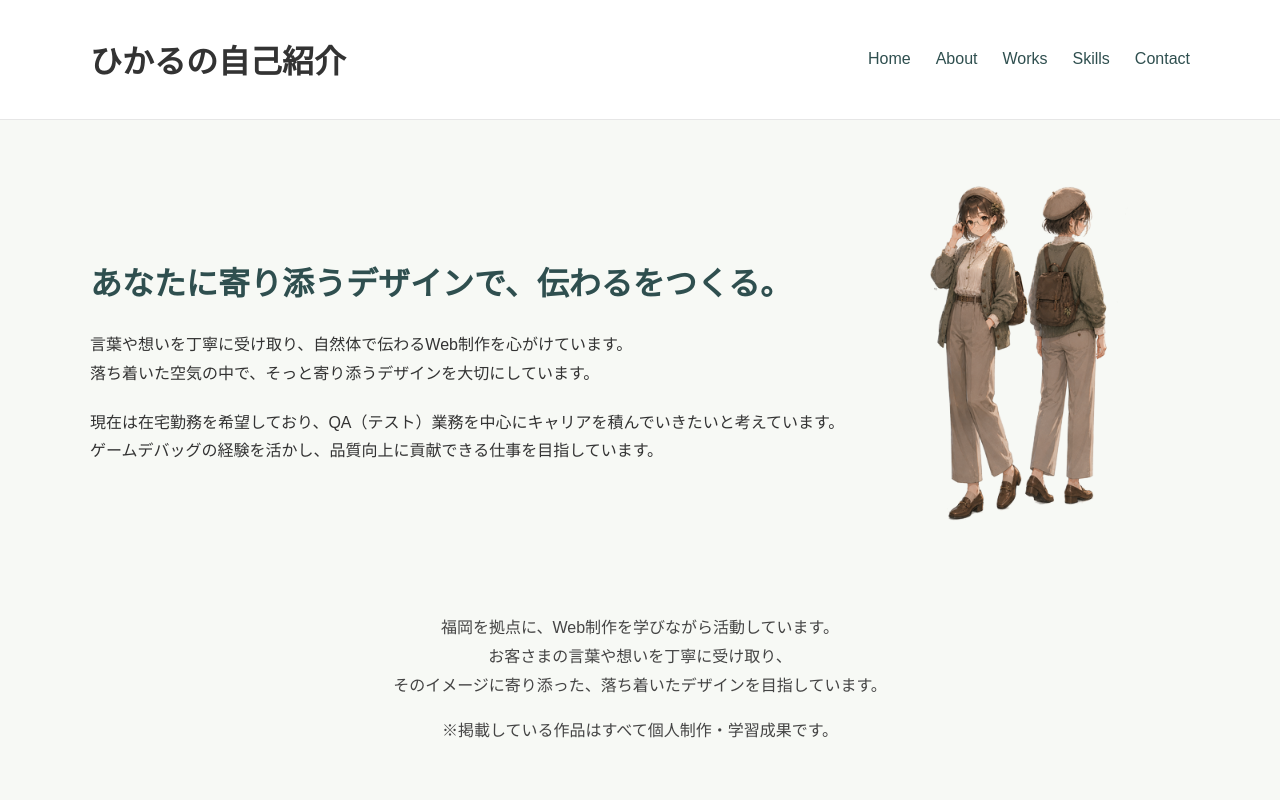
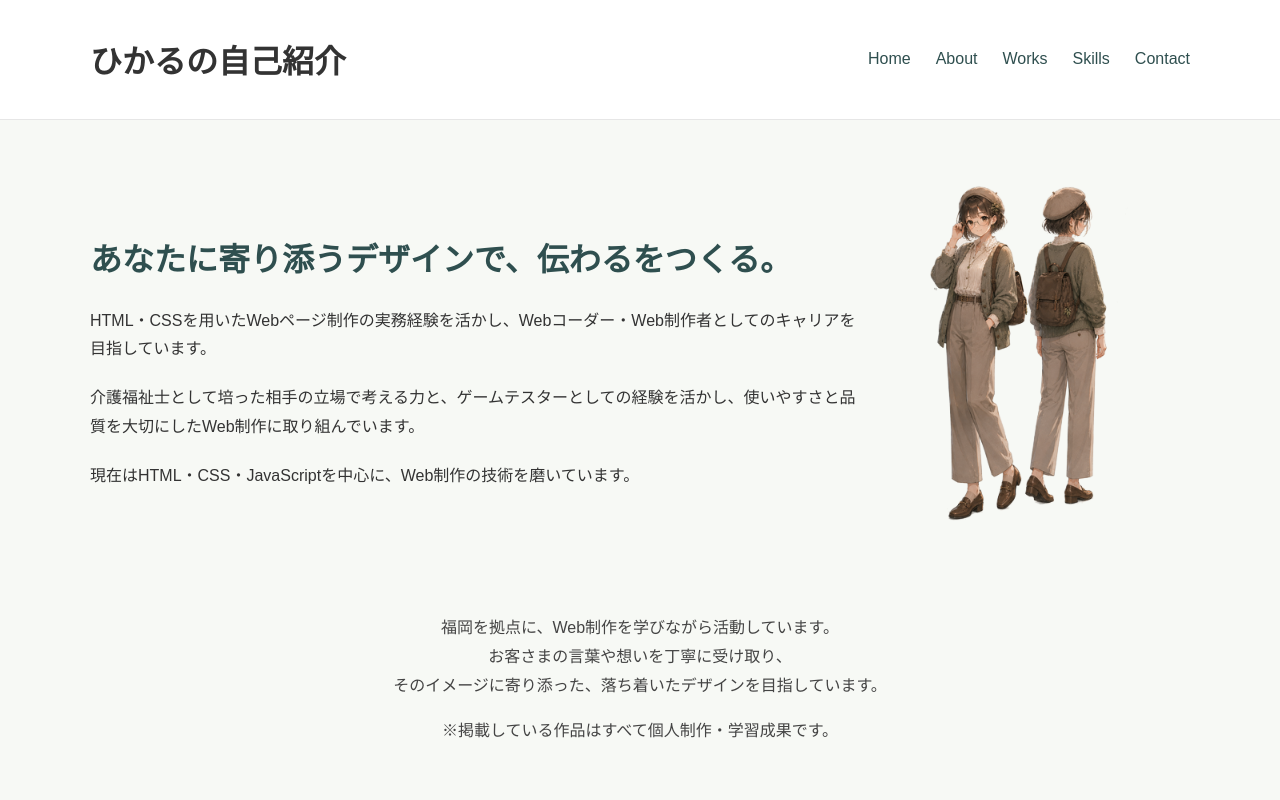
Before and after one commit to hikaru-swallows/my_portfolio, a plain HTML site: page index.html in a window 1280 px wide. Shown: the top 800 px of the page. Drawn offline with Linux system fonts and the light colour scheme.

Commit message:
Add files via upload

```diff
--- a/index.html
+++ b/index.html
@@ -29,12 +29,13 @@
   <div class="hero-text">
     <h2>あなたに寄り添うデザインで、伝わるをつくる。</h2>
     <p>
-      言葉や想いを丁寧に受け取り、自然体で伝わるWeb制作を心がけています。<br>
-      落ち着いた空気の中で、そっと寄り添うデザインを大切にしています。
+      HTML・CSSを用いたWebページ制作の実務経験を活かし、Webコーダー・Web制作者としてのキャリアを目指しています。
     </p>
     <p>
-      現在は在宅勤務を希望しており、QA（テスト）業務を中心にキャリアを積んでいきたいと考えています。<br>
-      ゲームデバッグの経験を活かし、品質向上に貢献できる仕事を目指しています。
+      介護福祉士として培った相手の立場で考える力と、ゲームテスターとしての経験を活かし、使いやすさと品質を大切にしたWeb制作に取り組んでいます。
+    </p>
+    <p>
+      現在はHTML・CSS・JavaScriptを中心に、Web制作の技術を磨いています。
     </p>
   </div>
 
```
